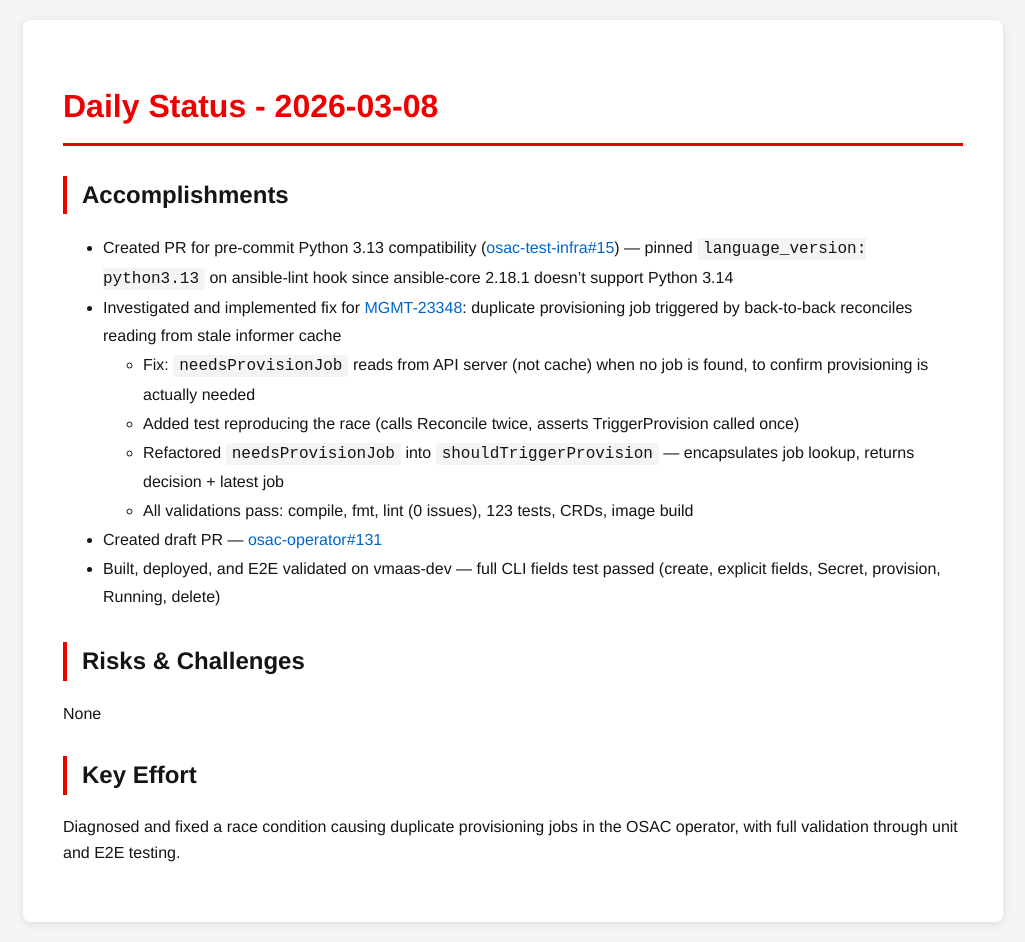
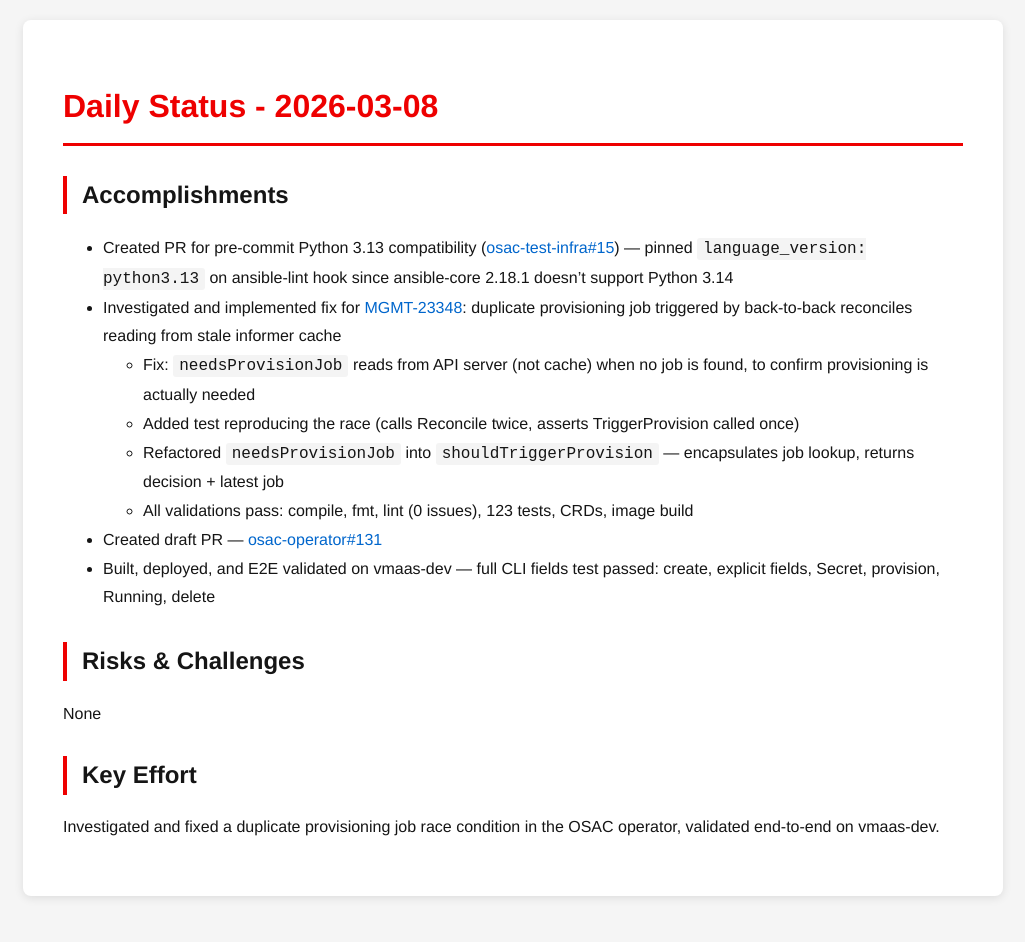
Before and after one commit to tzvatot/daily-status, a Jekyll site: the page built from 2026-03-08.md, in a window 1280 px wide. Shown: the whole page, without its empty margins (127-1152 px from the left). Built offline with Jekyll 4.4.1, drawn with Linux system fonts in a browser that asks for light colours; after the commit the page ends 916 px from its top, so only the background shows below that.

Commit message:
Daily status update - 2026-03-08

```diff
--- a/2026-03-08.md
+++ b/2026-03-08.md
@@ -14,10 +14,10 @@
   - Refactored `needsProvisionJob` into `shouldTriggerProvision` — encapsulates job lookup, returns decision + latest job
   - All validations pass: compile, fmt, lint (0 issues), 123 tests, CRDs, image build
 - Created draft PR — [osac-operator#131](https://github.com/osac-project/osac-operator/pull/131)
-- Built, deployed, and E2E validated on vmaas-dev — full CLI fields test passed (create, explicit fields, Secret, provision, Running, delete)
+- Built, deployed, and E2E validated on vmaas-dev — full CLI fields test passed: create, explicit fields, Secret, provision, Running, delete
 
 ## Risks & Challenges
 None
 
 ## Key Effort
-Diagnosed and fixed a race condition causing duplicate provisioning jobs in the OSAC operator, with full validation through unit and E2E testing.
+Investigated and fixed a duplicate provisioning job race condition in the OSAC operator, validated end-to-end on vmaas-dev.
```
